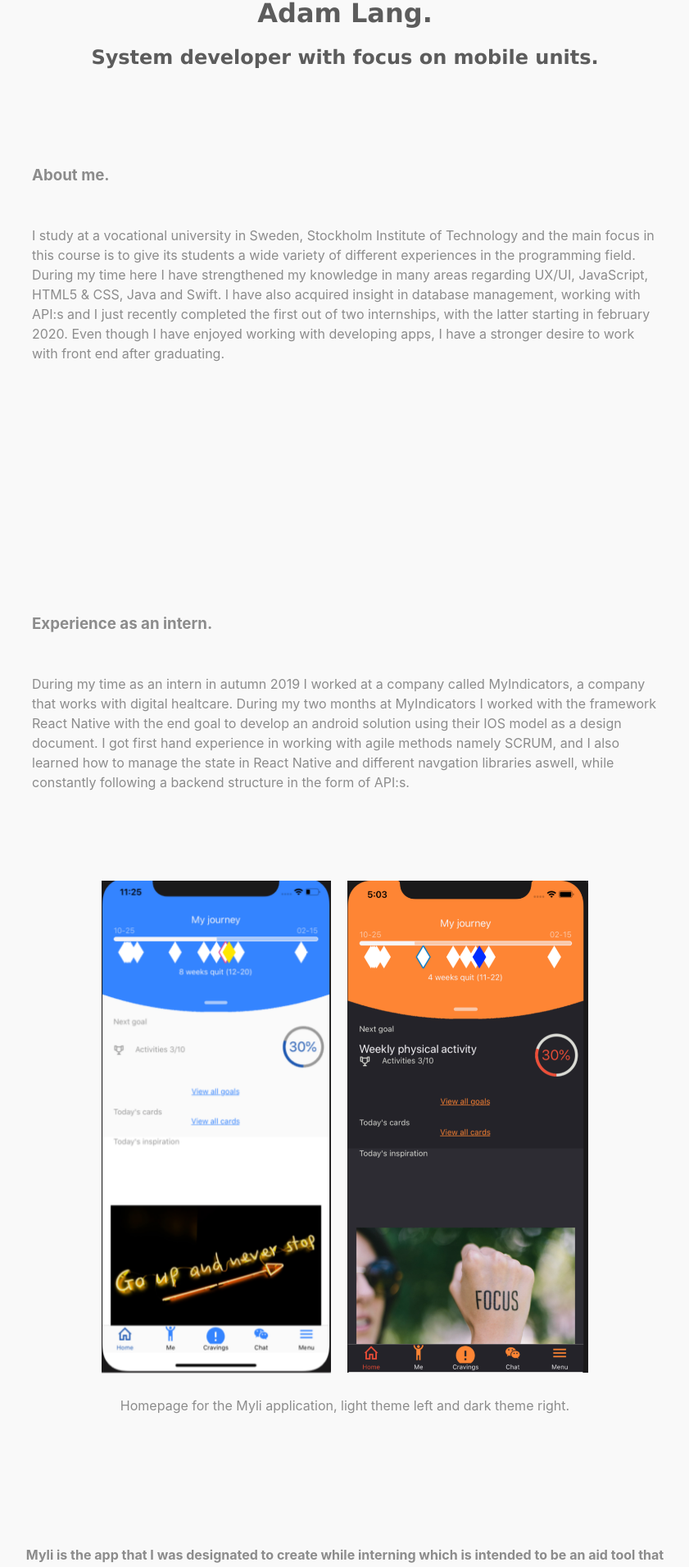
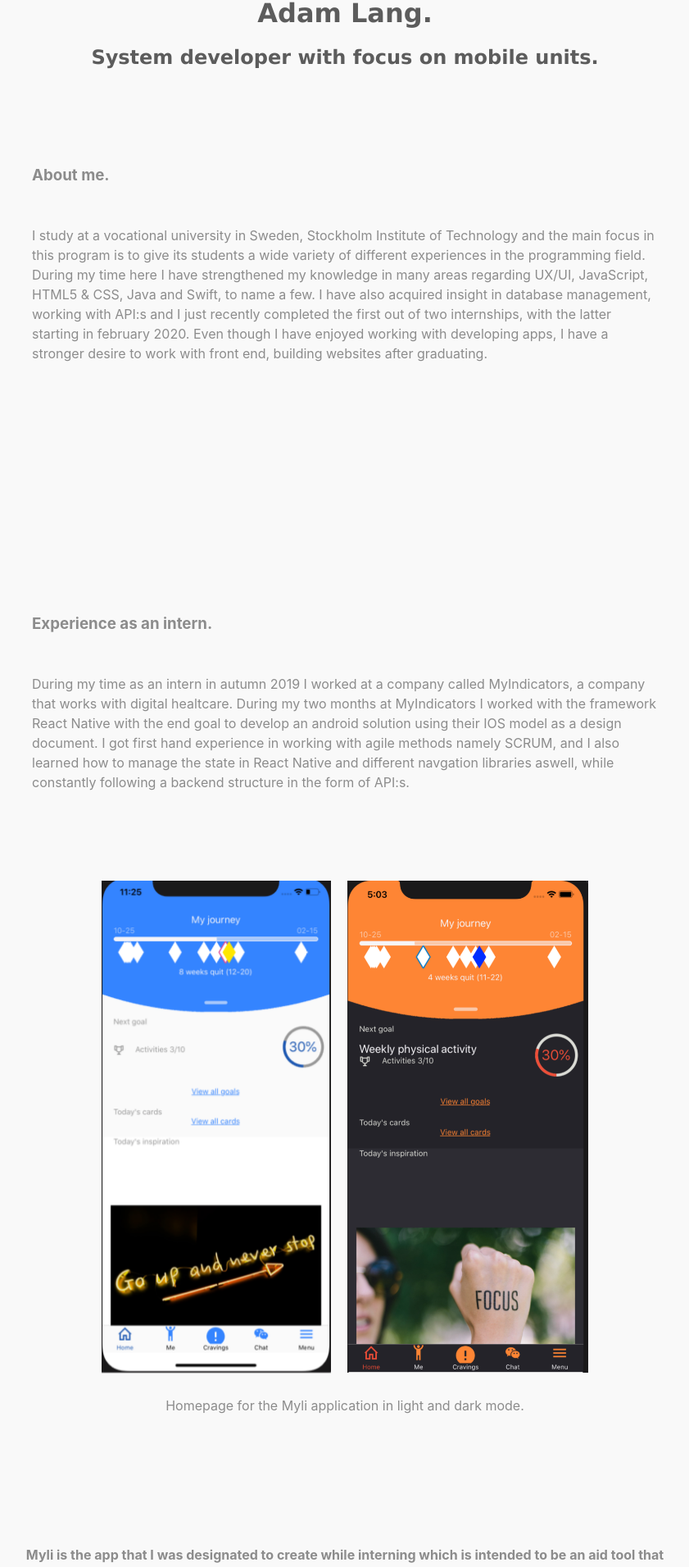
Before and after one commit to adamLangsti/Website-Portfolio, a React (Create React App) app: page / in a window 1280 px wide. Shown: the part 323-2234 px from the top of the page at 82% size, without its empty margins (219-1060 px from the left). Built offline with nearby package versions, Linux system fonts and the light colour scheme.

Commit message:
added small changed to text

```diff
--- a/src/App.css
+++ b/src/App.css
@@ -207,8 +207,7 @@ display: inline;
     position: absolute;
     left: 0;
     right: 0;
-}
-
+    }
 
 }
 
--- a/src/Data/index.js
+++ b/src/Data/index.js
@@ -2,12 +2,12 @@
 export default {
     title: '',
     about: 'I study at a vocational university in Sweden, Stockholm Institute of Technology' +
-        ' and the main focus in this course is to give its students a wide variety of different experiences ' +
+        ' and the main focus in this program is to give its students a wide variety of different experiences ' +
         'in the programming field. During my time here I have strengthened my knowledge in many areas regarding ' +
-        'UX/UI, JavaScript, HTML5 & CSS, Java and Swift. I have also acquired insight in database management, ' +
+        'UX/UI, JavaScript, HTML5 & CSS, Java and Swift, to name a few. I have also acquired insight in database management, ' +
         'working with API:s and I just recently completed the first out of two internships, with the latter ' +
         'starting in february 2020. Even though I have enjoyed working with developing apps, I have a stronger ' +
-        'desire to work with front end after graduating.',
+        'desire to work with front end, building websites after graduating.',
 
     myProjects: 'During my time as an  intern in autumn 2019 I worked at a company called MyIndicators, a company ' +
         'that works with digital healtcare. During my two months at MyIndicators I worked with the framework React Native ' +
@@ -21,5 +21,5 @@ export default {
         'project please dont hesitate to visit their website below.',
     contact: 'Adam.Lang-1@hotmail.com',
     socialMedia: 'Find me on LinkedIn or GitHub: ',
-    homepageForMyli: 'Homepage for the Myli application, light theme left and dark theme right. ',
+    homepageForMyli: 'Homepage for the Myli application in light and dark mode.',
 }
```
